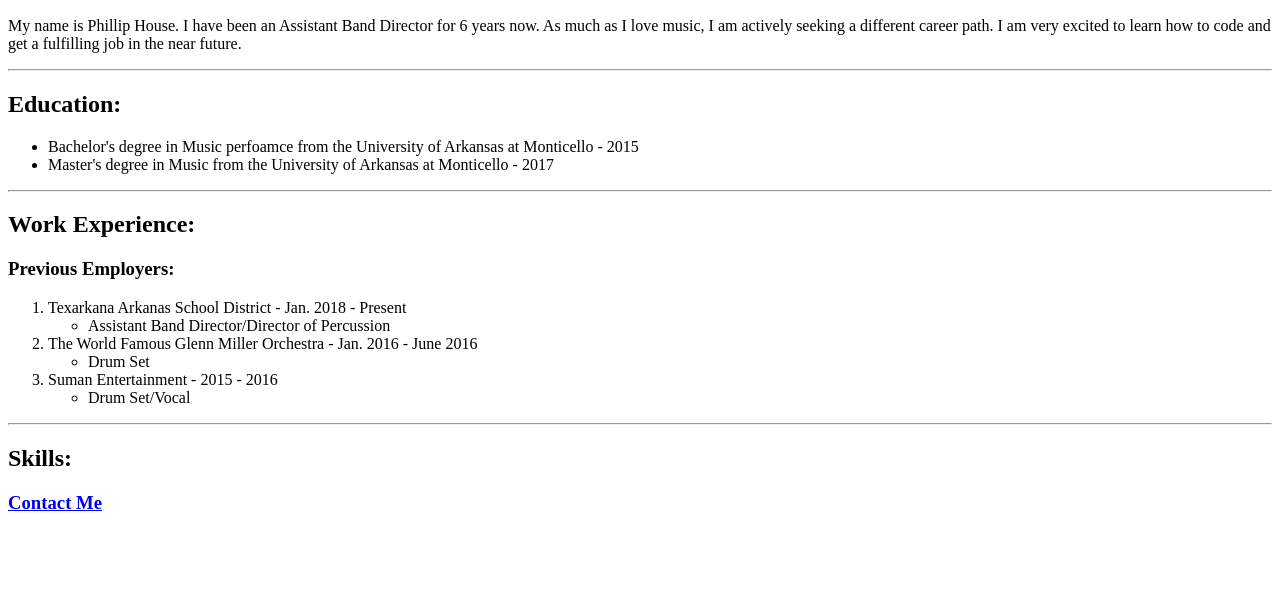
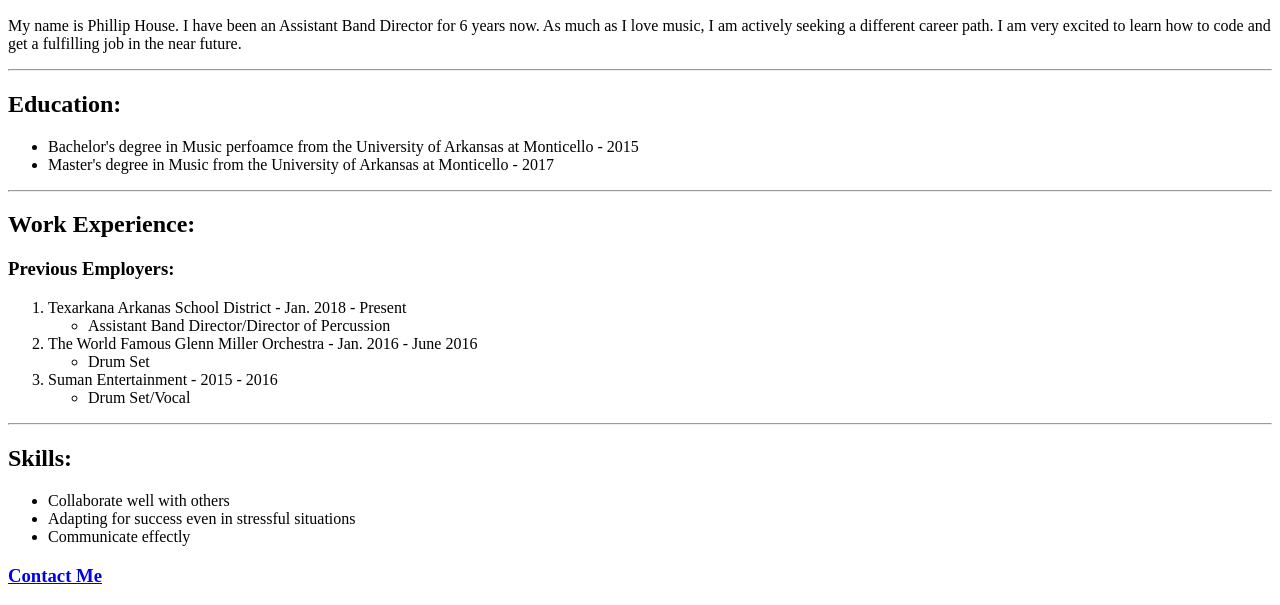
Before and after one commit to phouse89/html-resume, a plain HTML site: page index.html in a window 1280 px wide. Shown: the part 344-949 px from the top of the page. Before the commit the page ends 877 px from the top, so only its background shows below. Drawn offline with Linux system fonts and the light colour scheme.

Commit message:
Add files via upload

```diff
--- a/index.html
+++ b/index.html
@@ -51,9 +51,14 @@
     </ol>
     <hr />
     <h2>Skills:</h2>
+        <ul>
+            <li>Collaborate well with others</li>
+            <li>Adapting for success even in stressful situations</li>
+            <li>Communicate effectly</li>
+        </ul>
 
     <h3>
-      <a href="../4.3 HTML Porfolio Project/public/contact.html">Contact Me</a>
+      <a href="./assets/contact.html">Contact Me</a>
     </h3>
   </body>
 </html>
```
